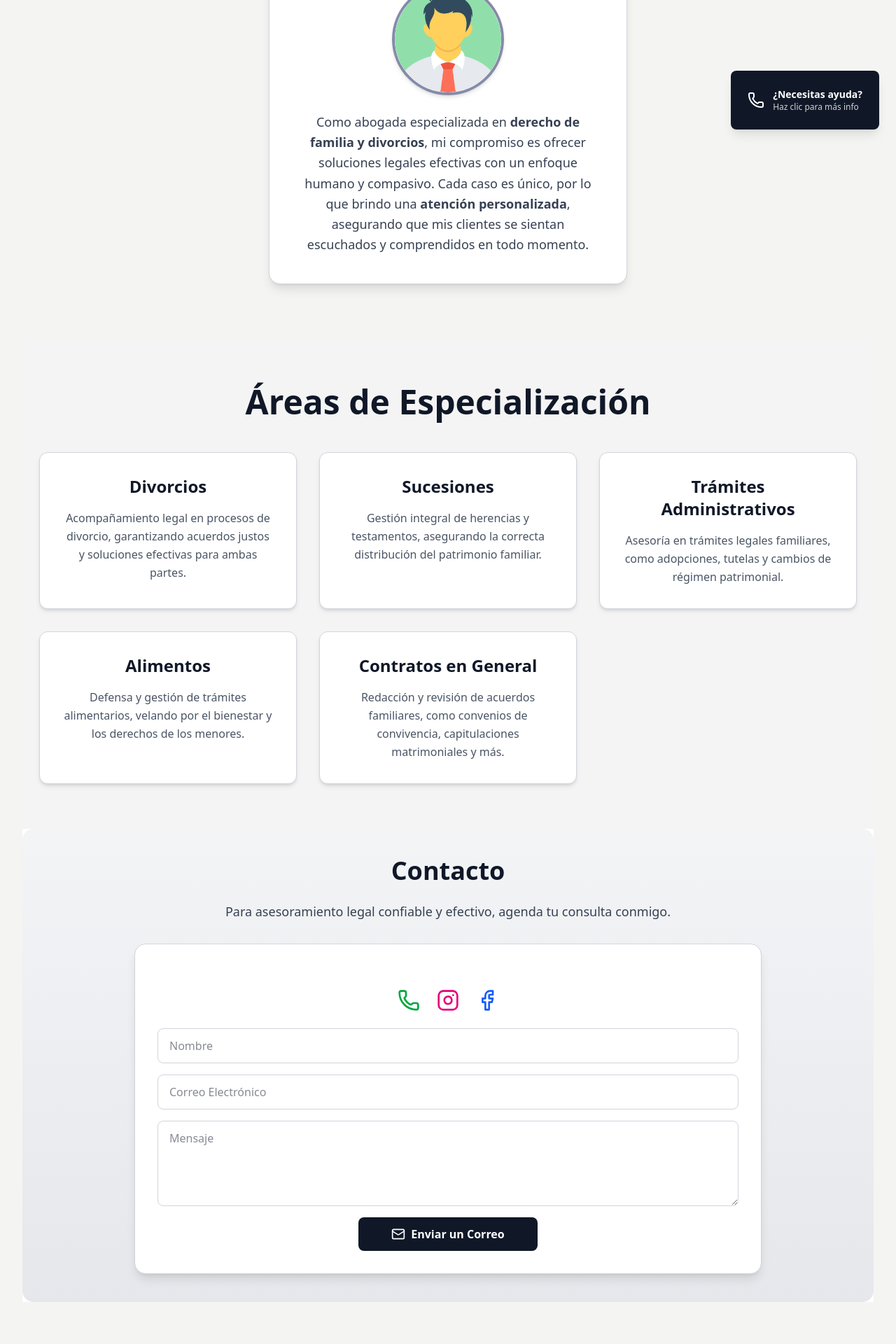
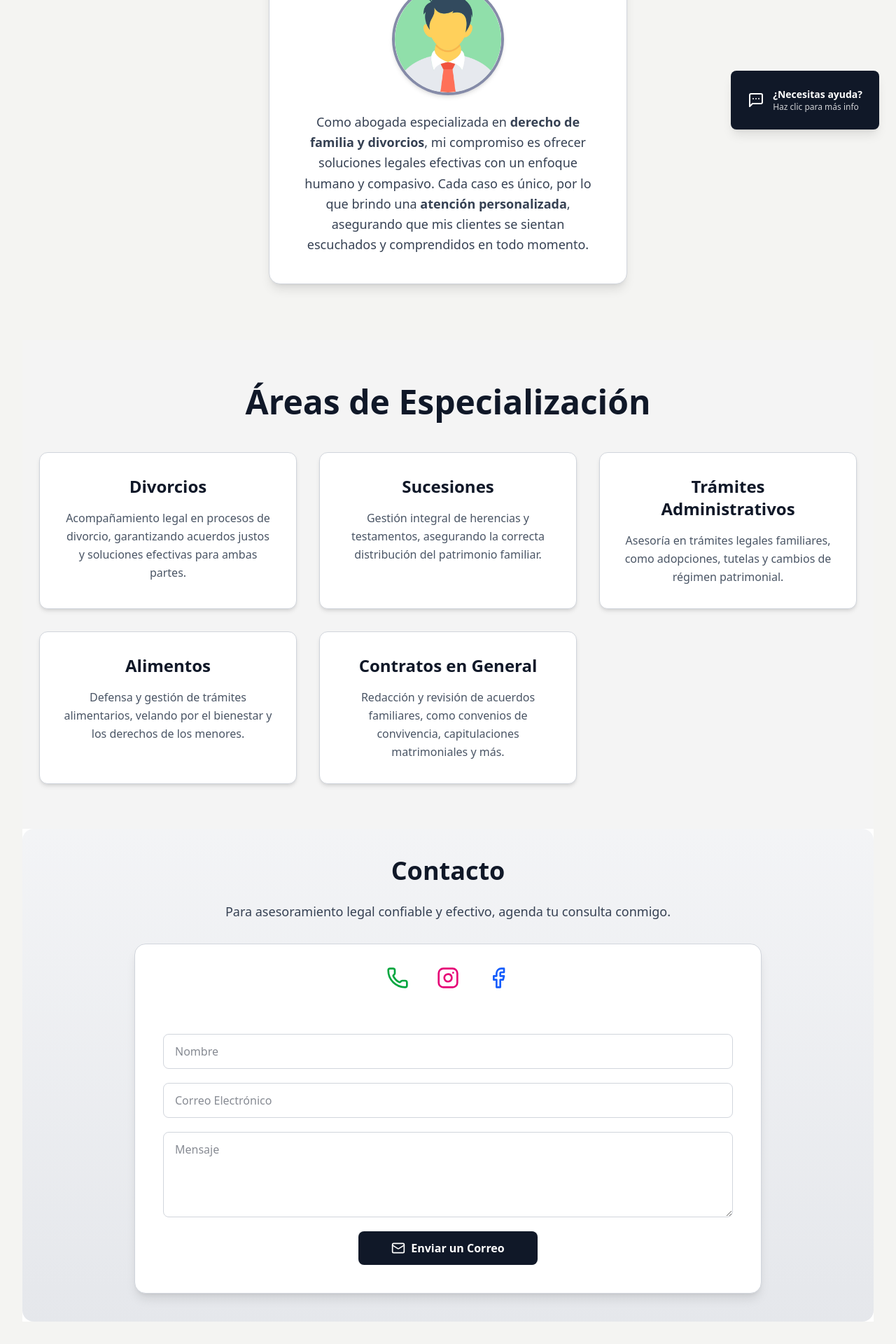
Before and after one commit to Axelirribarren/PORTAFOLIO-ABOGADA-WEB, a React (Vite) app in the folder mi-proyecto/: page / in a window 1280 px wide. Shown: the part 591-2511 px from the top of the page at 70% size. Before the commit the page ends 2483 px from the top, so only its background shows below. Built offline with nearby package versions, Linux system fonts and the light colour scheme.

Commit message:
cambio de diseño en contact

```diff
--- a/mi-proyecto/src/components/Contact.tsx
+++ b/mi-proyecto/src/components/Contact.tsx
@@ -1,5 +1,5 @@
 import { useState } from "react";
-import { Phone, X, Mail,Facebook, Instagram } from "lucide-react";
+import { Phone, X, Mail,Facebook, Instagram, MessageSquareMore } from "lucide-react";
 
 const Contact = () => {
   const [isPopupVisible, setIsPopupVisible] = useState(false);
@@ -21,8 +21,8 @@ const Contact = () => {
           conmigo.
         </p>
 
-        <div className="bg-white shadow-lg rounded-2xl p-8 border border-gray-300">
-          <div className="flex justify-center gap-6 mt-8">
+        <div className="bg-white shadow-lg rounded-2xl border border-gray-300">
+          <div className="flex justify-center gap-10 mt-8">
             <a
               href="https://wa.me/XXXXXXXXXXX"
               target="_blank"
@@ -47,7 +47,7 @@ const Contact = () => {
           </div>
 
           {/*FORMULARIO*/}
-          <form className="mt-6 flex flex-col gap-4">
+          <form className="mt-6 flex flex-col gap-5 px-10 py-10">
             <input
               type="text"
               placeholder="Nombre"
@@ -83,7 +83,7 @@ const Contact = () => {
         onClick={handlePopupToggle}
         className="fixed bottom-6 right-6 bg-gray-900 text-white p-6 rounded-lg shadow-lg hover:bg-gray-500 transition cursor-pointer flex items-center space-x-3"
       >
-        <Phone className="w-6 h-6" />
+        <MessageSquareMore className="w-6 h-6" />
         <div className="flex flex-col">
           <span className="text-sm font-semibold">¿Necesitas ayuda?</span>
           <span className="text-xs text-white opacity-80">
```
